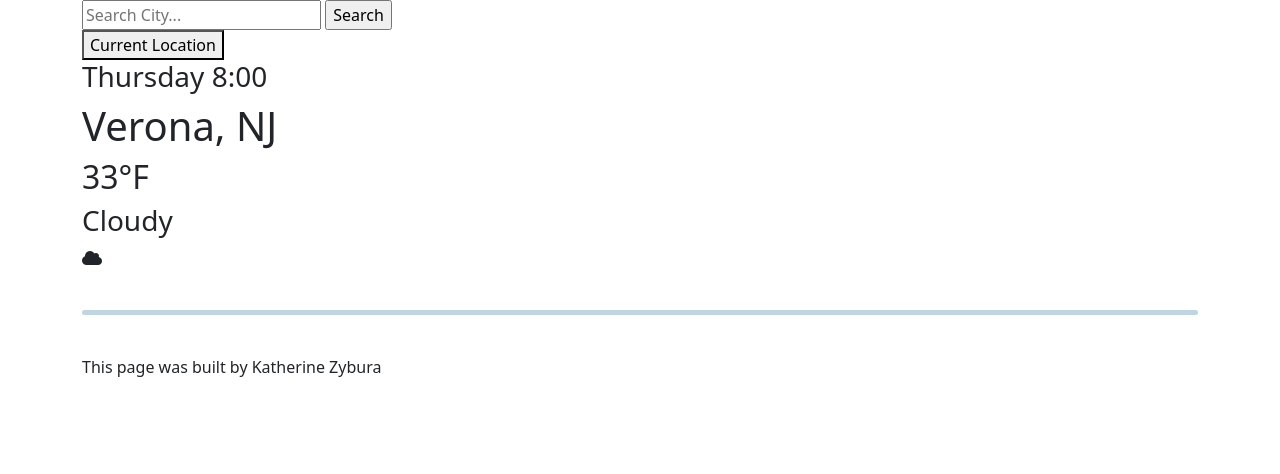
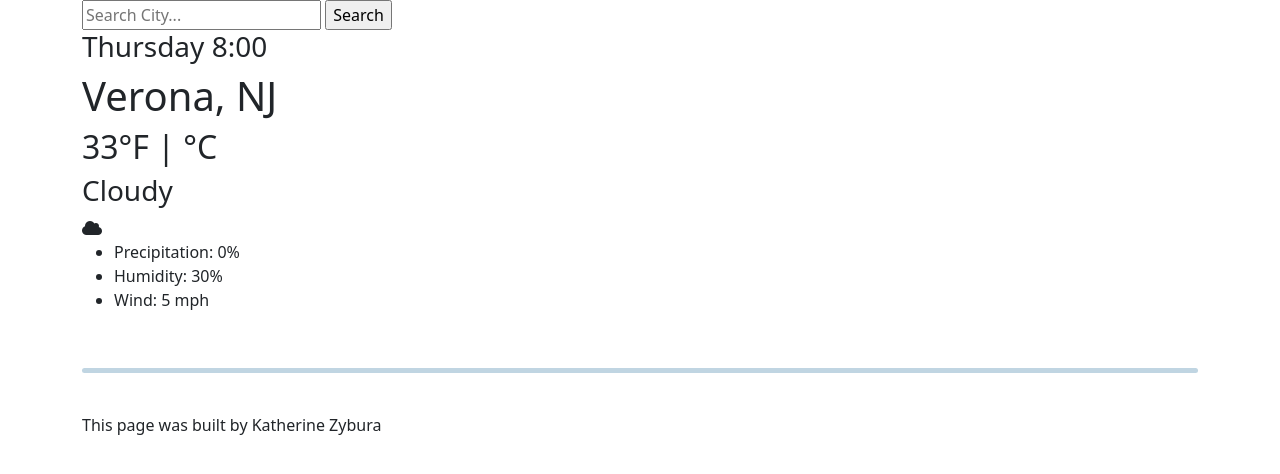
Before and after one commit to katzybura/PlusWeatherAppFinal, a plain HTML site: page index.html in a window 1280 px wide. Drawn offline with nearby package versions, Linux system fonts and the light colour scheme.

Commit message:
Added precip, humid, wind

```diff
--- a/index.html
+++ b/index.html
@@ -17,17 +17,19 @@
         <div class= "box">
           <div class="searchCity"><form id=searchForm>
               <input class="searchBar" type="text" placeholder="Search City..." /> <input class="searchButton" type="submit" value="Search" />
-          </form><button id="currentButton">Current Location</button></div>
+          </form></div>
 
       <h3 id= "dayTime">Thursday 8:00</h3>
-          <h1>Verona, NJ</h1>
-      <h2><span class=mainTemp>33</span>°F</h2>
+         <div class="row"><div class="column"> <h1>Verona, NJ</h1>
+      <h2><span class=mainTemp>33</span>°F | °C</h2>
       <h3 id="conditions">Cloudy</h3>
       <div class="currentEmoji"><i class="fas fa-cloud cloud"></i></div>
+    </div><div class="column"><ul><li>Precipitation: 0%</li><li>Humidity: 30%</li><li>Wind: 5 mph</li></ul></div>
+    </div>
       <br />
       <hr style="height:5px; color: #07588a; border: none; border-radius: 5px;" />
       <br />
-
+    </div>
     <div class="footer">This page was built by Katherine Zybura</div>
     <script src="src/index.js"></script>
 </body>
```
